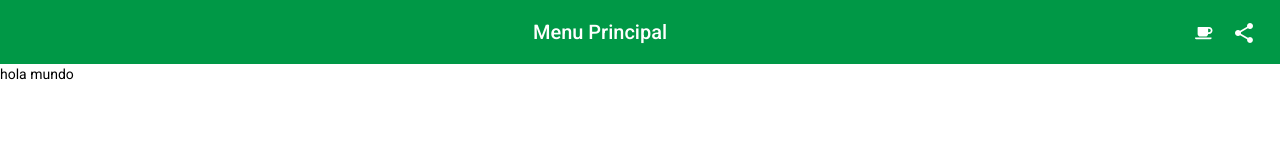
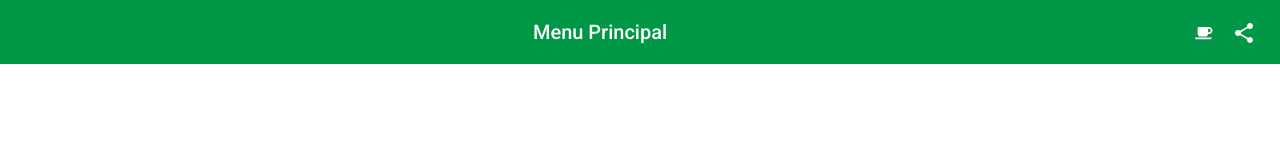
Before and after one commit to mcciak22/Tesi-Indicadores-FrontEnd, an Angular app: page /menuprincipal in a window 1280 px wide. Shown: the top 160 px of the page. Built offline with nearby package versions, Linux system fonts and the light colour scheme.

Commit message:
quitando hola mundo

```diff
--- a/src/app/app.component.html
+++ b/src/app/app.component.html
@@ -1,4 +1,3 @@
 <app-toolbar></app-toolbar>
 <router-outlet></router-outlet>
 <app-footer></app-footer>
-hola mundo
```
